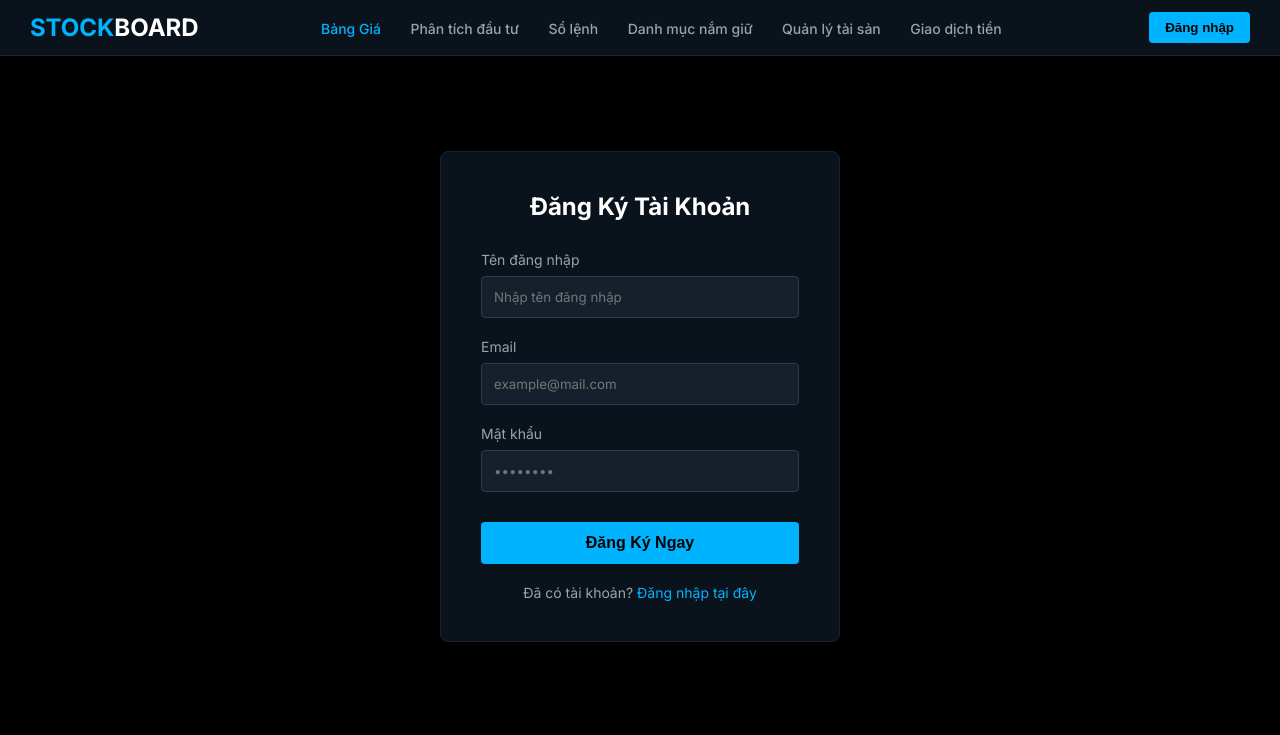
After one commit to pvhNam/DoAn_Python, a Flask app: page /register in a window 1280 px wide. The commit adds this page. Shown: the top 735 px of the page. Run offline with Flask 3, Linux system fonts and the light colour scheme.

Commit message:
update login, register, portfolio index kết nối sql với user, danh mục của user đó

```diff
--- a/CHUNGKHOAN/server.py
+++ b/CHUNGKHOAN/server.py
@@ -1,8 +1,11 @@
-from flask import Flask, render_template
+from flask import Flask, render_template, request, redirect, url_for, flash, session
 import mysql.connector
+from werkzeug.security import generate_password_hash, check_password_hash
 
 app = Flask(__name__)
+app.secret_key = 'khoa_bao_mat_cua_ban' # Bắt buộc để dùng session
 
+# Cấu hình Database
 DB_CONFIG = {
     'user': 'python',
     'password': '12345',
@@ -10,32 +13,30 @@ DB_CONFIG = {
     'database': 'python'
 }
 
+def get_db_connection():
+    return mysql.connector.connect(**DB_CONFIG)
+
+# --- HÀM LẤY DỮ LIỆU CHỨNG KHOÁN (Từ server.py cũ) ---
 def get_latest_prices():
     try:
-        conn = mysql.connector.connect(**DB_CONFIG)
+        conn = get_db_connection()
         cursor = conn.cursor(dictionary=True)
-
         sql = """
-        SELECT t1.*
-        FROM stock_history t1
+        SELECT t1.* FROM stock_history t1
         INNER JOIN (
             SELECT symbol, MAX(trading_date) as max_date
-            FROM stock_history
-            GROUP BY symbol
+            FROM stock_history GROUP BY symbol
         ) t2 ON t1.symbol = t2.symbol AND t1.trading_date = t2.max_date
         ORDER BY t1.symbol ASC
         """
         cursor.execute(sql)
         rows = cursor.fetchall()
 
-        # --- XỬ LÝ FORMAT NGAY TẠI PYTHON (Thay cho JS) ---
         for row in rows:
-            op = float(row['open'])
-            cl = float(row['close'])
+            op, cl = float(row['open']), float(row['close'])
             change = cl - op
             percent = (change / op * 100) if op > 0 else 0
 
-            # 1. Định dạng số (thêm dấu phẩy: 28,500.00)
             row['price_str'] = "{:,.2f}".format(cl)
             row['change_str'] = "{:,.2f}".format(change)
             row['percent_str'] = "{:,.2f}%".format(percent)
@@ -43,19 +44,12 @@ def get_latest_prices():
             row['high_str'] = "{:,.2f}".format(float(row['high']))
             row['low_str'] = "{:,.2f}".format(float(row['low']))
 
-            # 2. Xử lý màu sắc và mũi tên
             if change > 0:
-                row['css_class'] = 'row-up'    # Class màu xanh
-                row['arrow'] = '▲'
-                row['sign'] = '+'
+                row['css_class'], row['arrow'], row['sign'] = 'row-up', '▲', '+'
             elif change < 0:
-                row['css_class'] = 'row-down'  # Class màu đỏ
-                row['arrow'] = '▼'
-                row['sign'] = ''
+                row['css_class'], row['arrow'], row['sign'] = 'row-down', '▼', ''
             else:
-                row['css_class'] = 'row-ref'   # Class màu vàng
-                row['arrow'] = ''
-                row['sign'] = ''
+                row['css_class'], row['arrow'], row['sign'] = 'row-ref', '', ''
 
         cursor.close()
         conn.close()
@@ -64,15 +58,158 @@ def get_latest_prices():
         print(f"Lỗi SQL: {e}")
         return []
 
-# --- CHỈ CÒN ĐÚNG 1 ROUTE NÀY ---
+# --- CÁC ROUTE XỬ LÝ ---
+
+# ... (Các phần import và config giữ nguyên) ...
+
+# --- SỬA LẠI ROUTE INDEX ---
 @app.route('/')
 def index():
-    # Lấy dữ liệu từ Python
     stock_list = get_latest_prices()
+    username = session.get('username')
 
-    # Truyền biến stock_list sang file HTML để vẽ bảng
-    return render_template('index.html', stocks=stock_list)
+    # LỖI CŨ CỦA BẠN: return render_template('index.html', stocks=stock_list)
+    # SỬA THÀNH: Truyền thêm biến username vào
+    return render_template('index.html', stocks=stock_list, username=username)
+
+# --- THÊM ROUTE PORTFOLIO (Để nút "Tài sản" hoạt động) ---
+@app.route('/portfolio')
+def portfolio():
+    # 1. Bảo mật: Chưa đăng nhập thì đá ra
+    if 'user_id' not in session:
+        return redirect(url_for('login'))
+
+    conn = get_db_connection()
+    cursor = conn.cursor(dictionary=True)
+
+    # 2. Lấy dữ liệu: Chỉ cần Mã, Số lượng, Giá vốn và Giá thị trường (Close)
+    sql = """
+        SELECT p.symbol, p.quantity, p.buy_price,
+               h.close as current_price
+        FROM user_portfolio p
+        LEFT JOIN (
+            SELECT symbol, close
+            FROM stock_history
+            WHERE trading_date = (SELECT MAX(trading_date) FROM stock_history)
+        ) h ON p.symbol = h.symbol
+        WHERE p.user_id = %s
+    """
+    cursor.execute(sql, (session['user_id'],))
+    my_stocks = cursor.fetchall()
+    conn.close()
+
+    # Biến tính tổng cho dòng cuối cùng
+    total_cost = 0
+    total_market_val = 0
+
+    # 3. Tính toán và Format
+    for s in my_stocks:
+        # Nếu chưa có dữ liệu giá (ví dụ mã mới lên sàn chưa chạy tool update)
+        if not s['current_price']:
+            s['current_price'] = s['buy_price'] # Giả định giá bằng giá mua để không lỗi
+
+        qty = int(s['quantity'])
+        buy_price = float(s['buy_price'])
+        cur_price = float(s['current_price'])
+
+        # Tính toán cơ bản
+        cost_val = qty * buy_price*1000          # Tổng vốn bỏ ra
+        market_val = qty * cur_price*1000        # Tổng giá trị hiện tại
+        profit_val = market_val - cost_val  # Lãi/Lỗ (Số tiền)
+
+        # Tính % Lãi lỗ
+        if cost_val > 0:
+            percent = (profit_val / cost_val) * 100
+        else:
+            percent = 0
+
+        # Cộng dồn tổng
+        total_cost += cost_val
+        total_market_val += market_val
+
+        # --- FORMAT DỮ LIỆU ĐỂ HIỂN THỊ ---
+        s['quantity_str'] = "{:,}".format(qty)
+        s['buy_price_str'] = "{:,.2f}".format(buy_price)
+        s['current_price_str'] = "{:,.2f}".format(cur_price)
+        s['profit_str'] = "{:,.0f}".format(abs(profit_val)) # Lấy trị tuyệt đối
+        s['percent_profit_str'] = "{:,.2f}%".format(abs(percent))
+
+        # Xử lý màu sắc và dấu +/-
+        if profit_val > 0:
+            s['color'] = 'text-up'   # Class màu xanh
+            s['sign'] = '+'
+        elif profit_val < 0:
+            s['color'] = 'text-down' # Class màu đỏ
+            s['sign'] = '-'
+        else:
+            s['color'] = 'text-ref'  # Class màu vàng
+            s['sign'] = ''
+
+    # 4. Tính toán tổng kết cuối bảng
+    total_profit_val = total_market_val - total_cost
+    total_percent_val = (total_profit_val / total_cost * 100) if total_cost > 0 else 0
+
+    footer = {
+        'total_profit_str': "{:+,.0f}".format(total_profit_val),
+        'total_percent_str': "{:+,.2f}%".format(total_percent_val),
+        'total_color': 'text-up' if total_profit_val >= 0 else 'text-down'
+    }
+
+    return render_template('portfolio.html',
+                           username=session['username'],
+                           stocks=my_stocks,
+                           **footer)
+
+# ... (Các phần login, register, logout giữ nguyên) ...
+
+@app.route('/login', methods=['GET', 'POST'])
+def login():
+    if request.method == 'POST':
+        username = request.form['username']
+        password = request.form['password']
+
+        conn = get_db_connection()
+        cursor = conn.cursor()
+        cursor.execute("SELECT * FROM users WHERE username = %s", (username,))
+        user = cursor.fetchone()
+        conn.close()
+
+        # Giả sử cấu trúc bảng users: id(0), username(1), email(2), password_hash(3)
+        if user and check_password_hash(user[3], password):
+            session['user_id'] = user[0]
+            session['username'] = user[1]
+            return redirect(url_for('index'))
+        else:
+            flash('Sai tên đăng nhập hoặc mật khẩu!')
+
+    return render_template('login.html')
+
+@app.route('/register', methods=['GET', 'POST'])
+def register():
+    if request.method == 'POST':
+        username = request.form['username']
+        email = request.form['email']
+        password = request.form['password']
+        hashed_password = generate_password_hash(password)
+
+        try:
+            conn = get_db_connection()
+            cursor = conn.cursor()
+            sql = "INSERT INTO users (username, email, password_hash) VALUES (%s, %s, %s)"
+            cursor.execute(sql, (username, email, hashed_password))
+            conn.commit()
+            conn.close()
+            flash('Đăng ký thành công! Hãy đăng nhập.')
+            return redirect(url_for('login'))
+        except mysql.connector.Error:
+            flash('Tên đăng nhập hoặc Email đã tồn tại!')
+
+    return render_template('register.html')
+
+@app.route('/logout')
+def logout():
+    session.clear()
+    return redirect(url_for('index'))
 
 if __name__ == '__main__':
-    print("🚀 Web chạy tại: http://127.0.0.1:5000")
     app.run(debug=True, port=5000)
--- /dev/null
+++ b/CHUNGKHOAN/templates/register.html
@@ -0,0 +1,142 @@
+<!DOCTYPE html>
+<html lang="vi">
+<head>
+    <meta charset="UTF-8">
+    <meta name="viewport" content="width=device-width, initial-scale=1.0">
+    <title>Đăng Ký - StockBoard</title>
+    <link href="https://fonts.googleapis.com/css2?family=Inter:wght@400;500;600;700&display=swap" rel="stylesheet">
+    <link rel="stylesheet" href="./static/css/style.css"> <style>
+        /* CSS BỔ SUNG CHO TRANG LOGIN/REGISTER */
+        .auth-container {
+            display: flex;
+            justify-content: center;
+            align-items: center;
+            min-height: 80vh; /* Căn giữa theo chiều dọc */
+        }
+
+        .auth-box {
+            background-color: #0A121C;
+            border: 1px solid #1A2430;
+            padding: 40px;
+            border-radius: 8px;
+            width: 100%;
+            max-width: 400px;
+            box-shadow: 0 4px 20px rgba(0, 0, 0, 0.5);
+        }
+
+        .auth-title {
+            text-align: center;
+            font-size: 24px;
+            font-weight: 700;
+            margin-bottom: 30px;
+            color: #fff;
+        }
+
+        .form-group {
+            margin-bottom: 20px;
+        }
+
+        .form-group label {
+            display: block;
+            margin-bottom: 8px;
+            color: #9AA3AC;
+            font-size: 14px;
+        }
+
+        .form-control {
+            width: 100%;
+            padding: 12px;
+            background-color: #16202C;
+            border: 1px solid #2C394B;
+            border-radius: 4px;
+            color: #fff;
+            font-family: 'Inter', sans-serif;
+            outline: none;
+            transition: border-color 0.2s;
+        }
+
+        .form-control:focus {
+            border-color: #00B3FF;
+        }
+
+        .btn-submit {
+            width: 100%;
+            padding: 12px;
+            background-color: #00B3FF;
+            color: #000;
+            border: none;
+            border-radius: 4px;
+            font-weight: 700;
+            font-size: 16px;
+            cursor: pointer;
+            transition: background-color 0.2s;
+            margin-top: 10px;
+        }
+
+        .btn-submit:hover {
+            background-color: #33C2FF;
+        }
+
+        .auth-footer {
+            margin-top: 20px;
+            text-align: center;
+            font-size: 14px;
+            color: #9AA3AC;
+        }
+
+        .auth-footer a {
+            color: #00B3FF;
+            text-decoration: none;
+        }
+    </style>
+</head>
+<body>
+    <header>
+        <div class="logo">
+            <h2 style="color: #00B3FF; margin: 0;">STOCK<span style="color: white;">BOARD</span></h2>
+        </div>
+        <div class="nav">
+            <a href="#" class="active">Bảng Giá</a>
+            <a href="#">Phân tích đầu tư</a>
+            <a href="#">Sổ lệnh</a>
+            <a href="#">Danh mục nắm giữ</a>
+            <a href="#">Quản lý tài sản</a>
+            <a href="#">Giao dịch tiền</a>
+        </div>
+        <div class="login">
+            <button>Đăng nhập</button>
+        </div>
+    </header>
+
+    <main>
+        <div class="auth-container">
+            <div class="auth-box">
+                <h3 class="auth-title">Đăng Ký Tài Khoản</h3>
+
+                <form action="/register" method="POST">
+                    <div class="form-group">
+                        <label for="username">Tên đăng nhập</label>
+                        <input type="text" id="username" name="username" class="form-control" placeholder="Nhập tên đăng nhập" required>
+                    </div>
+
+                    <div class="form-group">
+                        <label for="email">Email</label>
+                        <input type="email" id="email" name="email" class="form-control" placeholder="example@mail.com" required>
+                    </div>
+
+                    <div class="form-group">
+                        <label for="password">Mật khẩu</label>
+                        <input type="password" id="password" name="password" class="form-control" placeholder="••••••••" required>
+                    </div>
+
+                    <button type="submit" class="btn-submit">Đăng Ký Ngay</button>
+                </form>
+
+                <div class="auth-footer">
+                    Đã có tài khoản? <a href="#">Đăng nhập tại đây</a>
+                </div>
+            </div>
+        </div>
+    </main>
+</body>
+</html>
```
Also changed, not shown: CHUNGKHOAN/templates/index.html (+26 -4 lines), CHUNGKHOAN/templates/login.html (added, +61 -0 lines), CHUNGKHOAN/templates/portfolio.html (added, +129 -0 lines).
